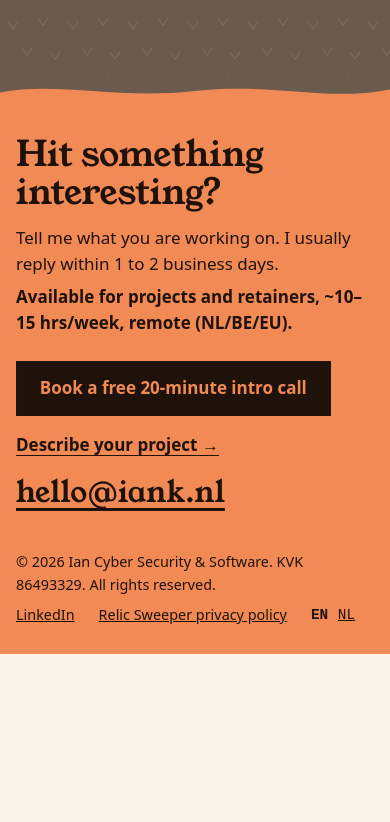
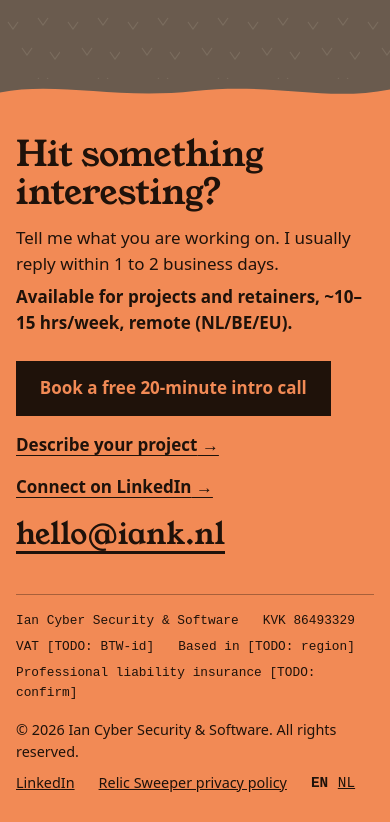
Before and after one commit to iank-nl/public-domain, an Astro site: page / in a window 390 px wide. Shown: the part 5248-6070 px from the top of the page. Before the commit the page ends 5902 px from the top, so only its background shows below. Built offline with nearby package versions, Linux system fonts and the light colour scheme; Astro itself is replaced by a stand-in of ours.

Commit message:
Add trust signals to the footer
Legal name, KVK, BTW-id, region and professional liability insurance
in a row above the copyright line (values in site.config.ts, with
[TODO] placeholders), and a LinkedIn link next to the contact actions.

Co-Authored-By: Claude Opus 5.5 <noreply@anthropic.com>

```diff
--- a/src/components/Footer.astro
+++ b/src/components/Footer.astro
@@ -34,10 +34,18 @@ const year = new Date().getFullYear();
     <div class="actions">
       <a class="btn" href={site.bookingUrl}>{t.contact.book}</a>
       <a class="link arrow" href={href(lang, '/contact/#intake')}>{t.contact.intake}</a>
+      <a class="link arrow" href={site.linkedin} rel="me noopener">{t.footer.linkedin}</a>
     </div>
     <a class="mail" href={`mailto:${site.email}`}>{site.email}</a>
+    <ul class="trust">
+      <li>{site.legalName}</li>
+      <li>KVK {site.kvk}</li>
+      <li>{t.footer.vat} {site.vatId}</li>
+      <li>{t.footer.based} {site.region}</li>
+      {site.insured && <li>{t.footer.insured}</li>}
+    </ul>
     <div class="base">
-      <span>&copy; {year} {site.legalName}. KVK {site.kvk}. {t.footer.rights}</span>
+      <span>&copy; {year} {site.legalName}. {t.footer.rights}</span>
       <span class="links">
         <a href={site.linkedin} rel="me noopener">LinkedIn</a>
         <a href="/apps/privacy-policy/relic-sweeper.txt">{t.footer.privacy}</a>
@@ -134,12 +142,24 @@ const year = new Date().getFullYear();
     opacity: 0.7;
   }
 
+  .trust {
+    display: flex;
+    flex-wrap: wrap;
+    gap: 0.4rem 1.5rem;
+    list-style: none;
+    margin: clamp(40px, 7vw, 88px) 0 0;
+    padding: 1rem 0 0;
+    border-top: 1px solid color-mix(in srgb, currentColor 35%, transparent);
+    font-family: var(--mono);
+    font-size: 0.8rem;
+  }
+
   .base {
     display: flex;
     flex-wrap: wrap;
     justify-content: space-between;
     gap: 0.5rem 2rem;
-    margin-top: clamp(40px, 7vw, 88px);
+    margin-top: 1rem;
     font-size: 0.9rem;
   }
 
--- a/src/i18n/en.ts
+++ b/src/i18n/en.ts
@@ -270,6 +270,10 @@ export const en = {
     heading: 'Hit something interesting?',
     body: 'Tell me what you are working on. I usually reply within 1 to 2 business days.',
     rights: 'All rights reserved.',
+    vat: 'VAT',
+    based: 'Based in',
+    insured: 'Professional liability insurance [TODO: confirm]',
+    linkedin: 'Connect on LinkedIn',
     privacy: 'Relic Sweeper privacy policy',
     language: 'Language',
   },
--- a/src/i18n/nl.ts
+++ b/src/i18n/nl.ts
@@ -272,6 +272,10 @@ export const nl: typeof en = {
     heading: 'Iets interessants gevonden?',
     body: 'Vertel waar je aan werkt. Meestal antwoord ik binnen 1 à 2 werkdagen.',
     rights: 'Alle rechten voorbehouden.',
+    vat: 'Btw-id',
+    based: 'Gevestigd in',
+    insured: 'Verzekerd voor beroepsaansprakelijkheid [TODO: bevestigen]',
+    linkedin: 'Verbind op LinkedIn',
     privacy: 'Privacybeleid Relic Sweeper',
     language: 'Taal',
   },
--- a/src/site.config.ts
+++ b/src/site.config.ts
@@ -12,6 +12,12 @@ export const site = {
   legalName: 'Ian Cyber Security & Software',
   /** Dutch Chamber of Commerce number. */
   kvk: '86493329',
+  /** Dutch VAT number (btw-id). [TODO] */
+  vatId: '[TODO: BTW-id]',
+  /** Where the business is based, shown in the footer. [TODO] */
+  region: '[TODO: region]',
+  /** Professional liability insurance (beroepsaansprakelijkheid). Set to false to hide the line. [TODO: confirm] */
+  insured: true,
   url: 'https://iank.nl',
   email: 'hello@iank.nl',
   /** Scheduling page for the free intro call. [TODO: Cal.com/Calendly URL] */
```
